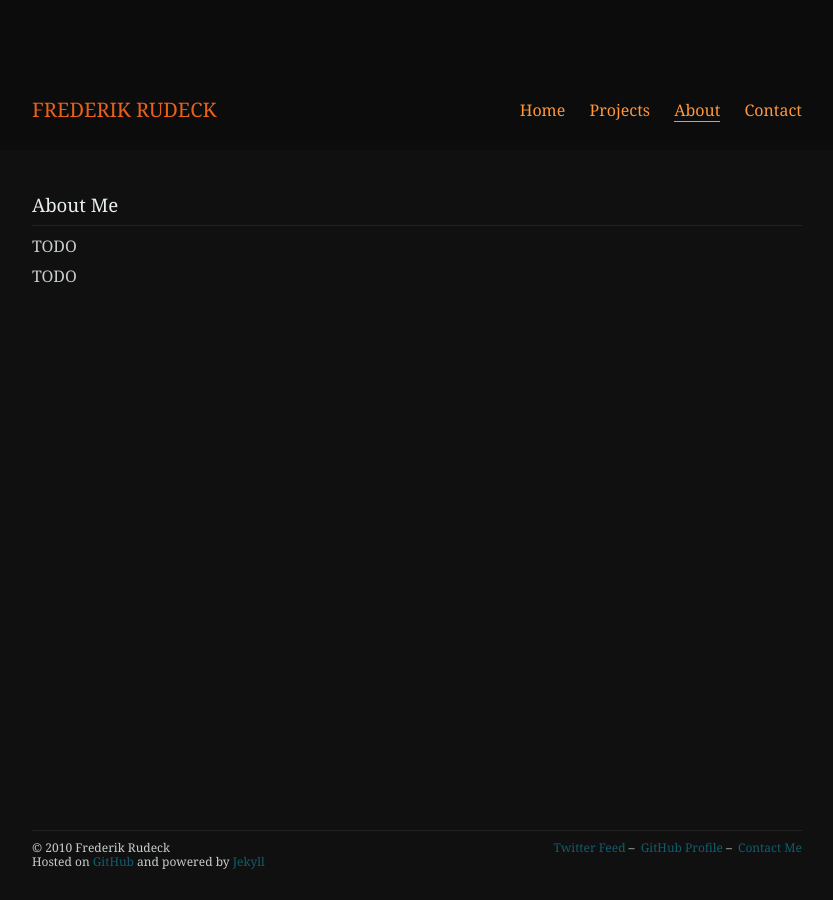
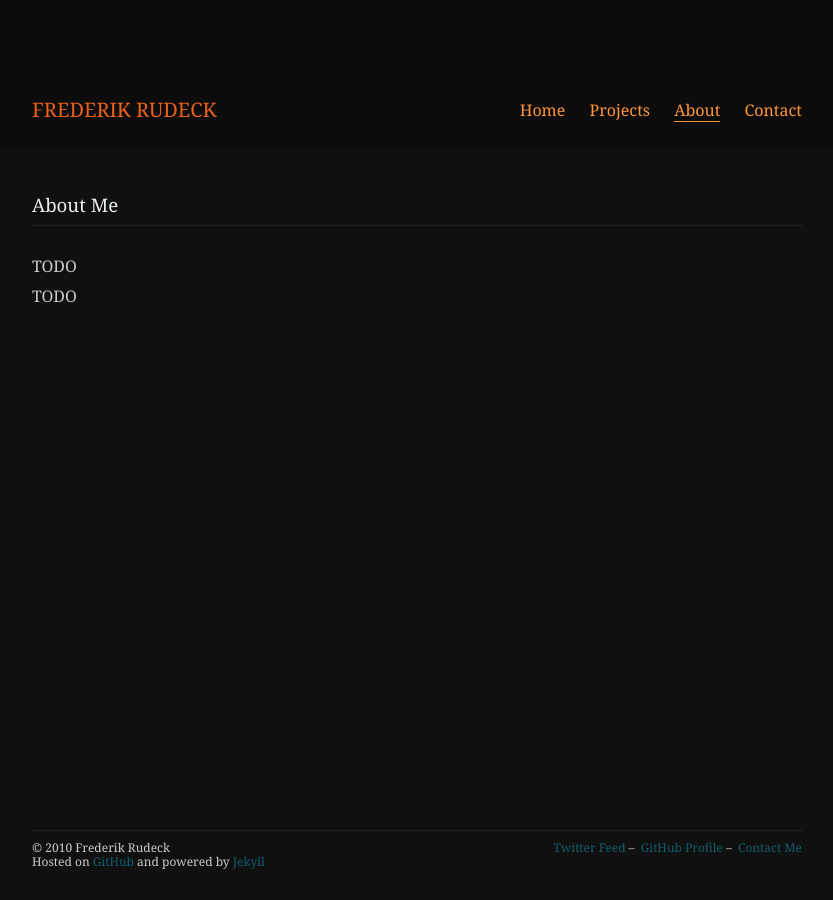
Before and after one commit to polym0rph/polym0rph.github.com, a Jekyll site: the page built from about.html, in a window 1280 px wide. Shown: the whole page, without its empty margins (223-1056 px from the left). Built offline with Jekyll 4.4.1, drawn with Linux system fonts in a browser that asks for light colours; Markdown is read by kramdown in place of the engine named in the settings.

Commit message:
added general css class for the subpage content

```diff
--- a/about.html
+++ b/about.html
@@ -5,7 +5,7 @@ page_category: about
 ---
 
 <p class="header_underlined">About Me</p>
-<div>
+<div class="subpage_content">
 	<p>TODO</p>
 	<p>TODO<p>
 </div>
--- a/contact.html
+++ b/contact.html
@@ -5,7 +5,7 @@ page_category: contact
 ---
 
 <p class="header_underlined">Contact Information</p>
-<div id="contact_options">
+<div class="subpage_content">
 	<p>If you have any questions, comments or messages feel free to contact me by the following options. I‘ll try to respond to everything as fast as possible.</p>
 	<div id="contact_options_list">
 		<div class="contact_option_name">Mail</div>
--- a/css/style.css
+++ b/css/style.css
@@ -162,6 +162,9 @@ p {
   padding-bottom: 10px;
 }
 
+.subpage_content {
+  margin-top: 30px;
+}
 
 /*
  *  Content - Index
@@ -187,10 +190,6 @@ p {
 /*
  *  Content - Contact
  */
-
-#contact_options {
-  margin-top: 30px;
-}
 
 #contact_options_list {
   margin-top: 40px;
```
